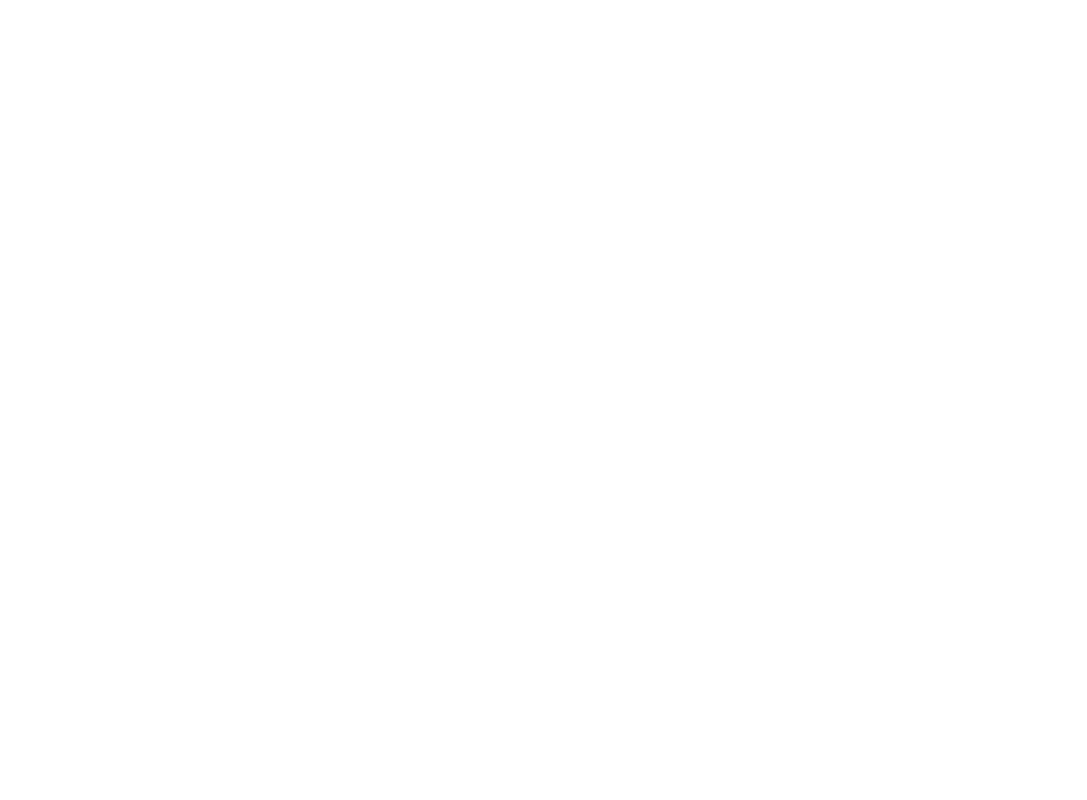
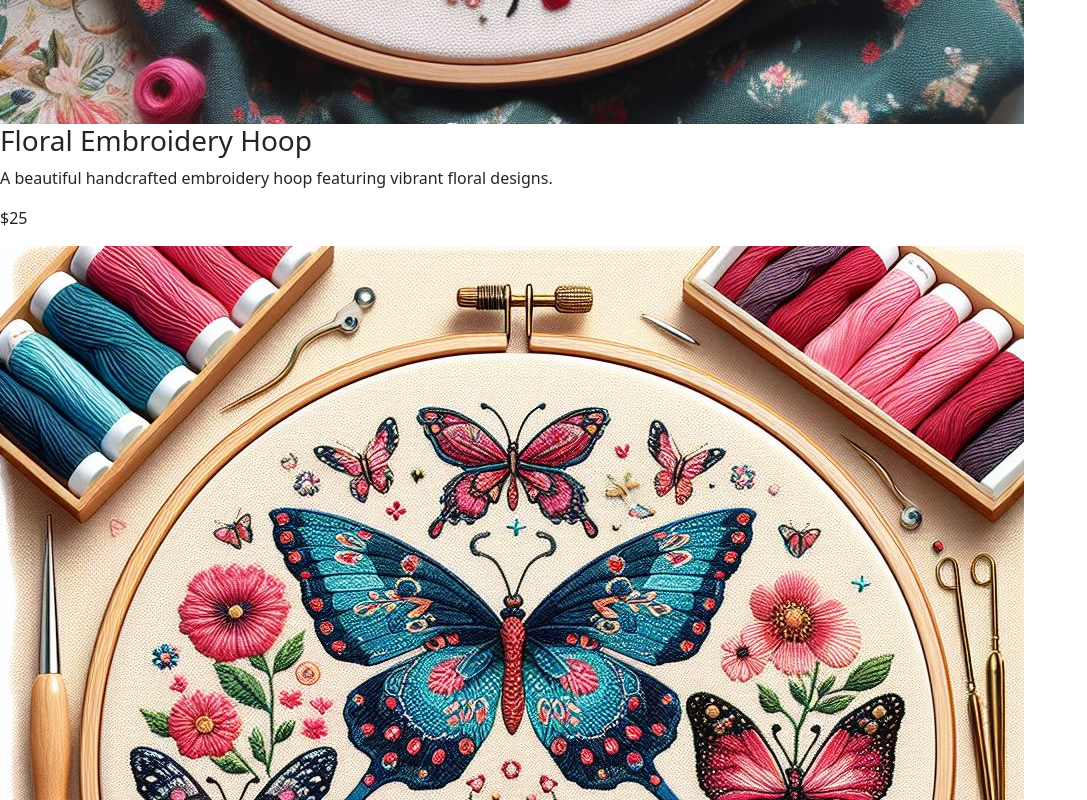
Before and after one commit to yumdmb/stitch-mart, a React (Create React App) app: page /products in a window 1280 px wide. Before the commit this address had no page. Shown: the part 900-1700 px from the top of the page, without its empty margins (0-1087 px from the left). Before the commit the page ends 800 px from the top, so only its background shows below. Built offline with nearby package versions, Linux system fonts and the light colour scheme.

Commit message:
click product to display some dummy data (need to cantikkan)

```diff
--- a/src/App.js
+++ b/src/App.js
@@ -12,6 +12,7 @@ import ContactUs from './components/ContactUs/ContactUs';
 import Profile from './components/Profile/Profile';
 import HomeAfterLogin from './components/HomeAfterLogin/HomeAfterLogin';
 import FinancialApp from './components/Financial/FinancialApp';
+import ProductsDisplay from './components/CardItems/ProductsDisplay';
 
 function App() {
   return (
@@ -28,6 +29,7 @@ function App() {
       <Route path='/profile' element={<Profile />} />
       <Route path='/homeAfterLogin' element={<HomeAfterLogin />} />
       <Route path="/financialApp" element={<FinancialApp/>} />
+      <Route path="/products" element={<ProductsDisplay/>} />
     </Routes>
   );
 }
--- /dev/null
+++ b/src/components/CardItems/ProductCard.css
@@ -0,0 +1,12 @@
+.product-card {
+    border: 1px solid #ddd;
+    border-radius: 4px;
+    padding: 16px;
+    text-align: center;
+    margin: 10px;
+}
+
+.product-card img {
+    max-width: 100%;
+    height: auto;
+}
--- /dev/null
+++ b/src/components/CardItems/ProductCard.jsx
@@ -0,0 +1,12 @@
+function ProductCard({ product }) {
+    return (
+        <div className="product-card">
+            <img src={product.imageURL} alt={product.name} />
+            <h3>{product.name}</h3>
+            <p>{product.description}</p>
+            <p>${product.price}</p>
+        </div>
+    );
+}
+
+export default ProductCard;
--- /dev/null
+++ b/src/components/CardItems/ProductDisplay.css
@@ -0,0 +1,5 @@
+.products-container {
+    display: flex;
+    flex-wrap: wrap;
+    justify-content: space-around;
+}
--- /dev/null
+++ b/src/components/CardItems/ProductsDisplay.jsx
@@ -0,0 +1,60 @@
+import React, { useState, useEffect } from 'react';
+import ProductCard from './ProductCard';
+
+// Sample product data
+const sampleProducts = [
+    {
+        id: 1,
+        name: "Floral Embroidery Hoop",
+        description: "A beautiful handcrafted embroidery hoop featuring vibrant floral designs.",
+        price: 25,
+        imageURL: "./embroidery1.jpeg"
+    },
+    {
+        id: 2,
+        name: "Butterfly Embroidery Set",
+        description: "An inspiring set for butterfly lovers, perfect for beginners and experts alike.",
+        price: 34,
+        imageURL: "./embroidery2.jpeg"
+    },
+    {
+        id: 3,
+        name: "Ocean Waves Embroidery Kit",
+        description: "Capture the calming essence of the ocean with this detailed embroidery kit.",
+        price: 29,
+        imageURL: "./embroidery3.jpeg"
+    },
+    {
+        id: 4,
+        name: "Mountain Landscape Embroidery",
+        description: "An intricate embroidery piece that showcases a stunning mountain landscape.",
+        price: 45,
+        imageURL: "./embroidery4.jpeg"
+    },
+    {
+        id: 5,
+        name: "Abstract Art Embroidery",
+        description: "Modern abstract art meets traditional embroidery in this unique piece.",
+        price: 39,
+        imageURL: "./embroidery5.jpeg"
+    }
+];
+
+function ProductsDisplay() {
+    const [products, setProducts] = useState([]);
+
+    useEffect(() => {
+        // Simulate fetching data
+        setProducts(sampleProducts);
+    }, []);
+
+    return (
+        <div className="products-container">
+            {products.map(product => (
+                <ProductCard key={product.id} product={product} />
+            ))}
+        </div>
+    );
+}
+
+export default ProductsDisplay;
--- a/src/components/Header/Header.jsx
+++ b/src/components/Header/Header.jsx
@@ -1,5 +1,6 @@
 import React from "react";
 import { useNavigate } from 'react-router-dom';
+import { Link } from 'react-router-dom';
 import './Header.css';
 
 function Header() {
@@ -58,8 +59,7 @@ const handleFinancialClick = () => {
                   </a>
                 </li>
                 <li>
-                  <a
-                    href=""
+                  <Link to="/products"
                     className="nav-link d-flex flex-column align-items-center justify-content-center text-white"
                   >
                     <div>
@@ -75,7 +75,7 @@ const handleFinancialClick = () => {
                       </svg>
                     </div>
                     <div>Products</div>
-                  </a>
+                  </Link>
                 </li>
                 <li>
                   <a
```
Also changed, not shown: src/components/CardItems/SearchBox.jsx (added, +14 -0 lines).
